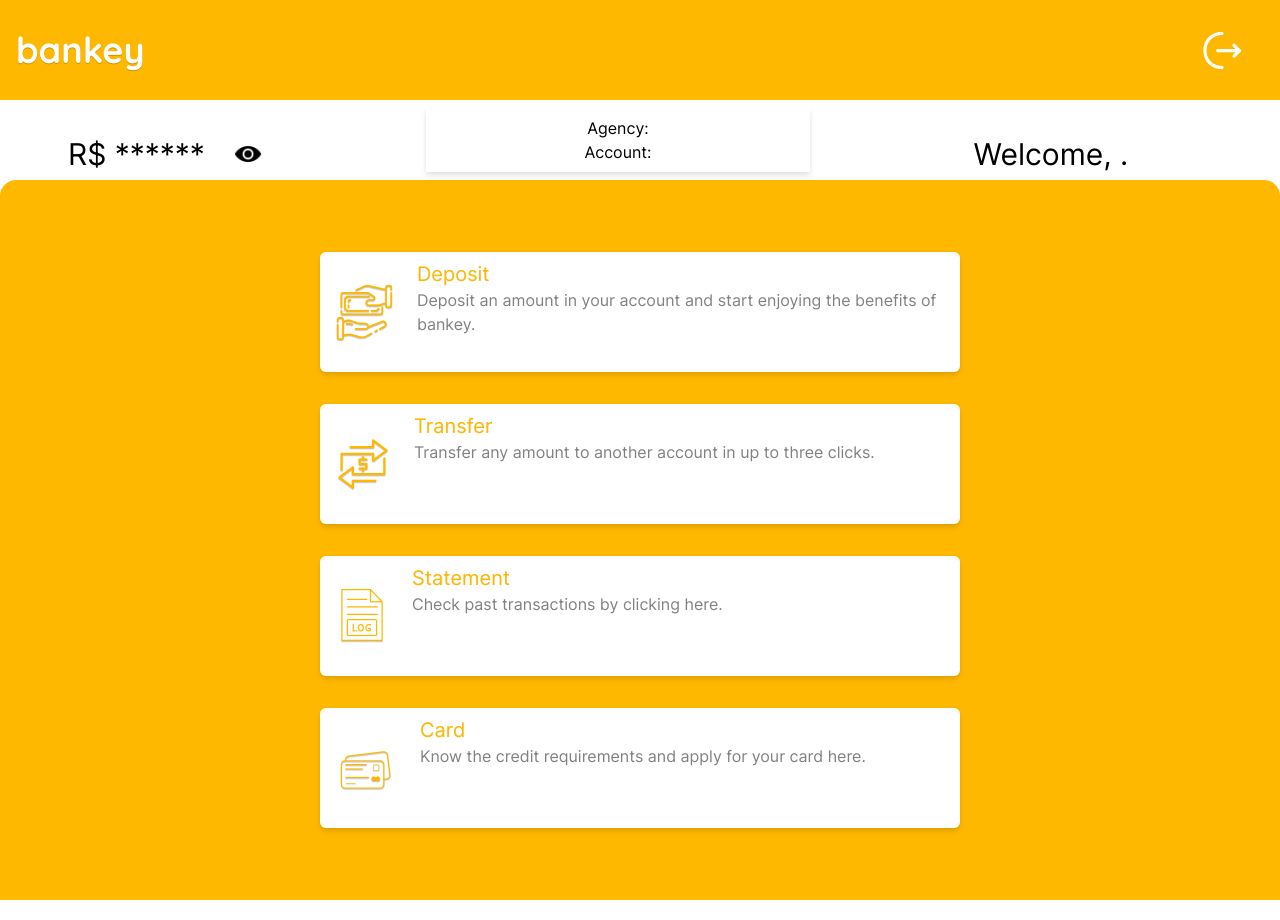
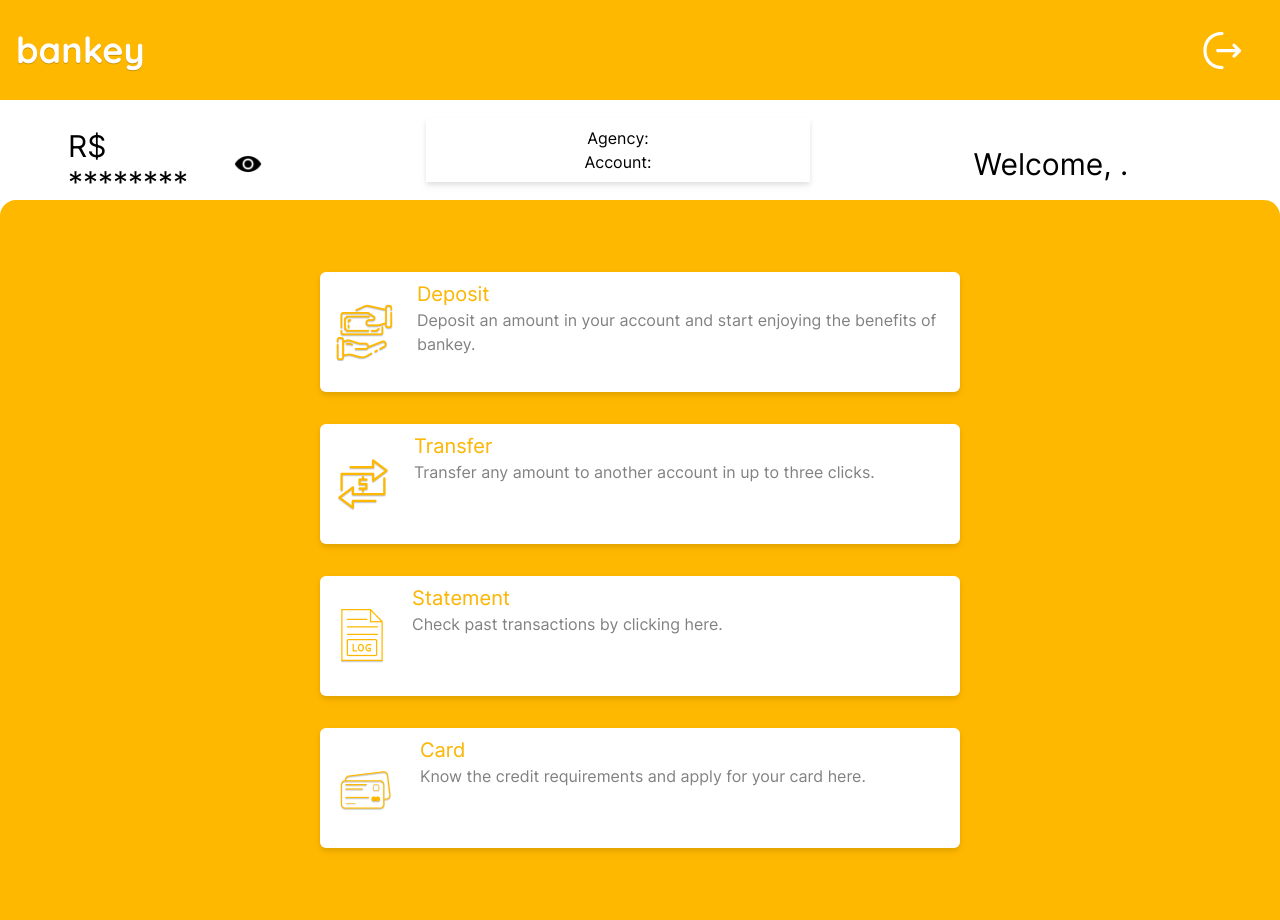
Before and after one commit to eduardo-victor/frontend-bank, a React (Vite) app: page /myprofile in a window 1280 px wide. Shown: the top 920 px of the page. Built offline with nearby package versions, Linux system fonts and the light colour scheme; no server answers; sample sign-in values are in the browser's storage.

Commit message:
🐛 FIX: Fix balance show

```diff
--- a/src/pages/UserPage.tsx
+++ b/src/pages/UserPage.tsx
@@ -56,7 +56,7 @@ const UserPage = () => {
       <div className='w-screen h-screen flex flex-col'>
         <div className='w-screen h-[20vh] flex items-center justify-between ml-10'>
           <div className='flex items-center mt-7'>
-            <h1 className='font-inter text-lg ml-4 lg:text-3xl lg:ml-7 w-[13vw]'>R$ {balanceShown ? userApi.balance : "******"} </h1>
+            <h1 className='font-inter text-lg ml-4 lg:text-3xl lg:ml-7 w-[13vw]'>R$ {balanceShown ? userApi.balance : "********"} </h1>
             <span className='hover:cursor-pointer' onClick={toggleBalance}>{eyeSlash ? <img className='w-7' src={Eye} /> : <img className='w-7' src={EyeShown}/>}</span>
           </div>
           <div className='w-[30vw] h-[8vh] flex flex-col justify-center items-center bg-white drop-shadow-md'>
```
